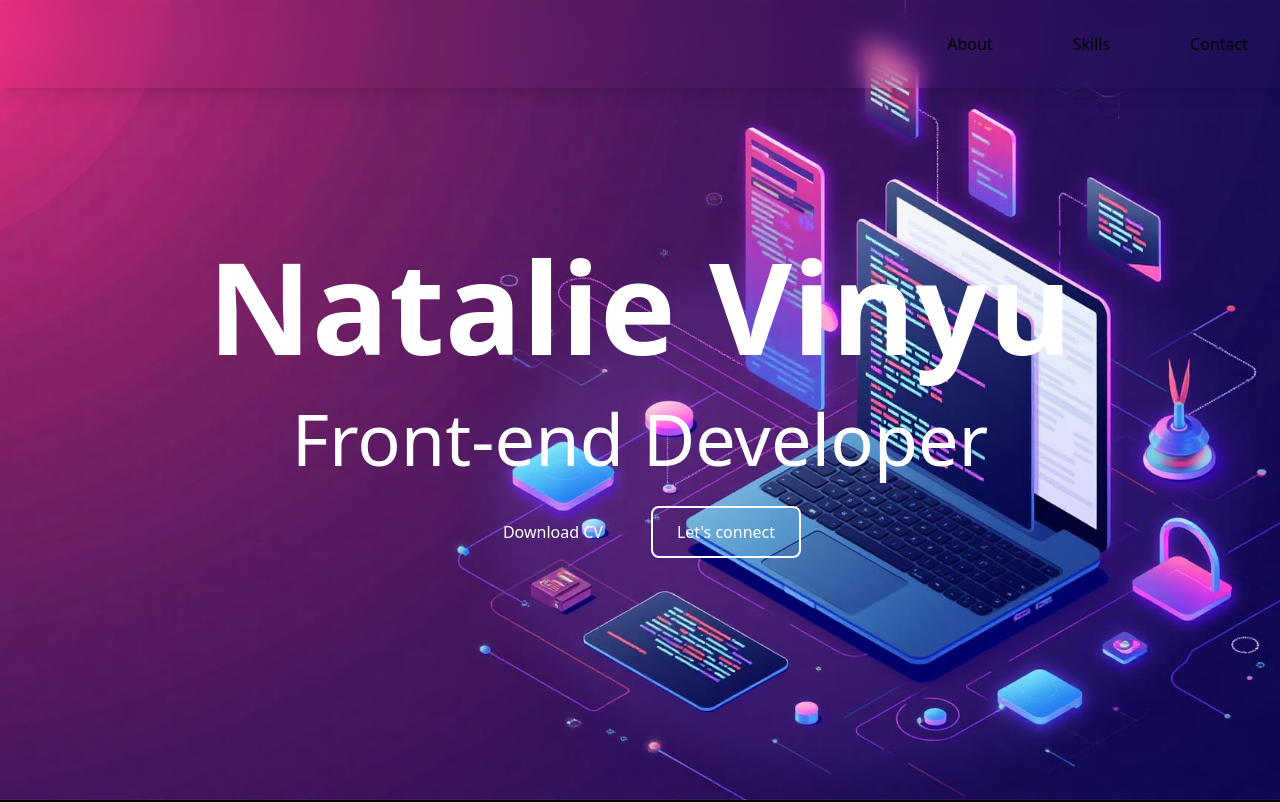
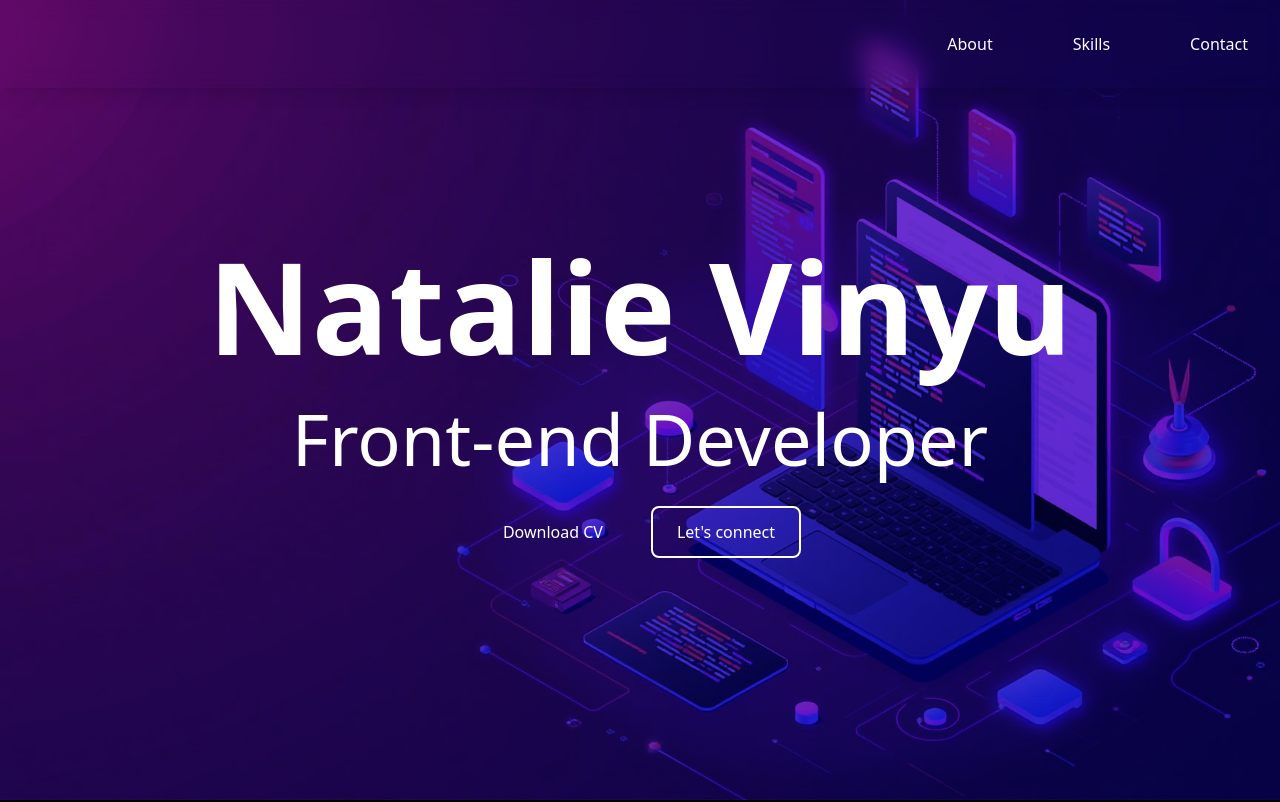
Before and after one commit to NatalieVinyu/natalie-vinyu-website, a React (Vite) app: page / in a window 1280 px wide. Shown: the top 802 px of the page. Built offline with nearby package versions, Linux system fonts and the light colour scheme.

Commit message:
background dim

```diff
--- a/src/Components/nav.jsx
+++ b/src/Components/nav.jsx
@@ -3,7 +3,7 @@ import React from 'react';
 export default function Navbar() {
   return (
     <div className='fixed w-full bg-gray-100 bg-transparent bg-opacity-25 backdrop-blur-md shadow-lg p-8 z-10 top-0'>
-      <nav className='container'>
+      <nav className='container text-white'>
           <ul className='flex space-x-20 justify-end'>
             <li>
               <a href='#about'>
--- a/src/Pages/Homepage.jsx
+++ b/src/Pages/Homepage.jsx
@@ -2,8 +2,7 @@ import React from 'react'
 
 export default function Homepage() {
   return (
-    <div className="flex items-center justify-center min-h-screen bg-[url('./assets/hero-bg.jpg')] bg-cover bg-center bg-black/80">
-     <div></div>
+    <div className="flex items-center justify-center min-h-screen bg-[url('./assets/hero-bg.jpg')] bg-cover bg-center bg-violet-950/90 bg-blend-overlay">
       <div className="text-center space-y-8" >
         <h1 className="text-6xl md:text-9xl text-white font-bold">Natalie Vinyu</h1>
         <h2 className="text-3xl md:text-7xl text-white">Front-end Developer</h2>
```
